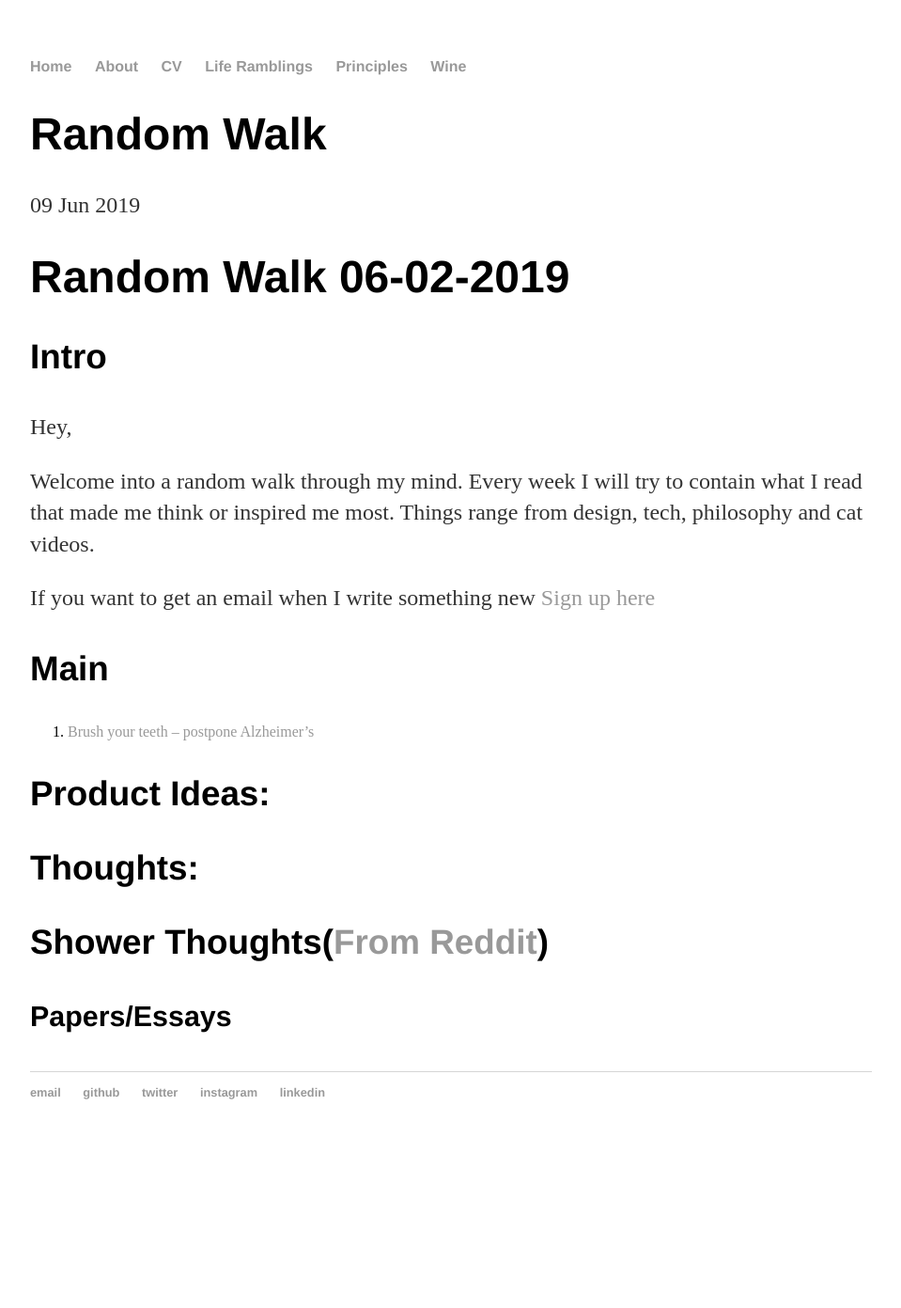
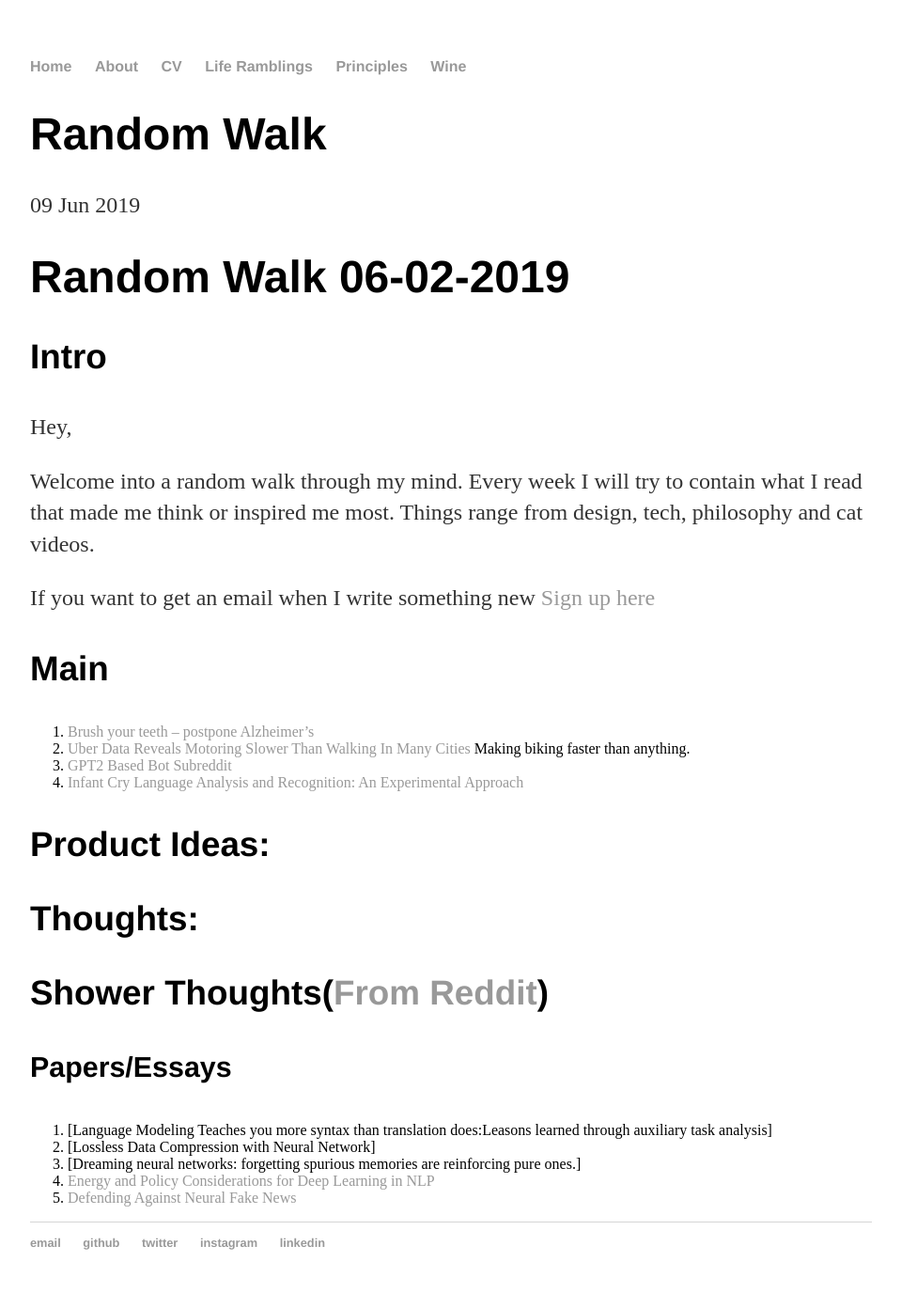
Before and after one commit to spacemanidol/spacemanidol.github.io, a Jekyll site: the page built from _posts/2019-06-09-Random-Walk.md, in a window 1280 px wide. Shown: the whole page at 94% size, without its empty margins (160-1119 px from the left). Built offline with Jekyll 4.4.1, drawn with Linux system fonts in a browser that asks for light colours; our own code applies the rules of GitHub Pages for plain Markdown files; comment, search, counter and statistics services are not loaded; before the commit the page ends 1232 px from its top, so only the background shows below that.

Commit message:
adding linkedin stuff

```diff
--- a/_layouts/default.html
+++ b/_layouts/default.html
@@ -5,6 +5,7 @@
     <link rel="stylesheet" type="text/css" href="/css/main.css">
     <!-- Global site tag (gtag.js) - Google Analytics -->
     <script async src="https://www.googletagmanager.com/gtag/js?id=UA-137871770-1"></script>
+    <script type="text/javascript" src="https://platform.linkedin.com/badges/js/profile.js" async defer></script>
     <script>
       window.dataLayer = window.dataLayer || [];
       function gtag(){dataLayer.push(arguments);}
--- a/_posts/2019-06-09-Random-Walk.md
+++ b/_posts/2019-06-09-Random-Walk.md
@@ -7,6 +7,9 @@ Welcome into a random walk through my mind. Every week I will try to contain wha
 If you want to get an email when I write something new [Sign up here](http://eepurl.com/cR7xeP)
 ### Main
 1. [Brush your teeth -- postpone Alzheimer's](https://www.eurekalert.org/pub_releases/2019-06/tuob-byt060319.php)
+2. [Uber Data Reveals Motoring Slower Than Walking In Many Cities](https://www.forbes.com/sites/carltonreid/2019/05/22/uber-data-reveals-motoring-slower-than-walking-in-many-cities) Making biking faster than anything.
+3. [GPT2 Based Bot Subreddit](https://www.reddit.com/r/SubSimulatorGPT2)
+4. [Infant Cry Language Analysis and Recognition: An Experimental Approach](http://www.ieee-jas.org/article/doi/10.1109/JAS.2019.1911435)
 
 ### Product Ideas:
 
@@ -14,5 +17,9 @@ If you want to get an email when I write something new [Sign up here](http://eep
 
 ### Shower Thoughts([From Reddit](https://www.reddit.com/r/showerthoughts))
 
-
 #### Papers/Essays
+1. [Language Modeling Teaches you more syntax than translation does:Leasons learned through auxiliary task analysis]
+2. [Lossless Data Compression with Neural Network]
+3. [Dreaming neural networks: forgetting spurious memories are reinforcing pure ones.]
+4. [Energy and Policy Considerations for Deep Learning in NLP](https://arxiv.org/abs/1906.02243)
+5. [Defending Against Neural Fake News](https://arxiv.org/abs/1905.12616)
```
